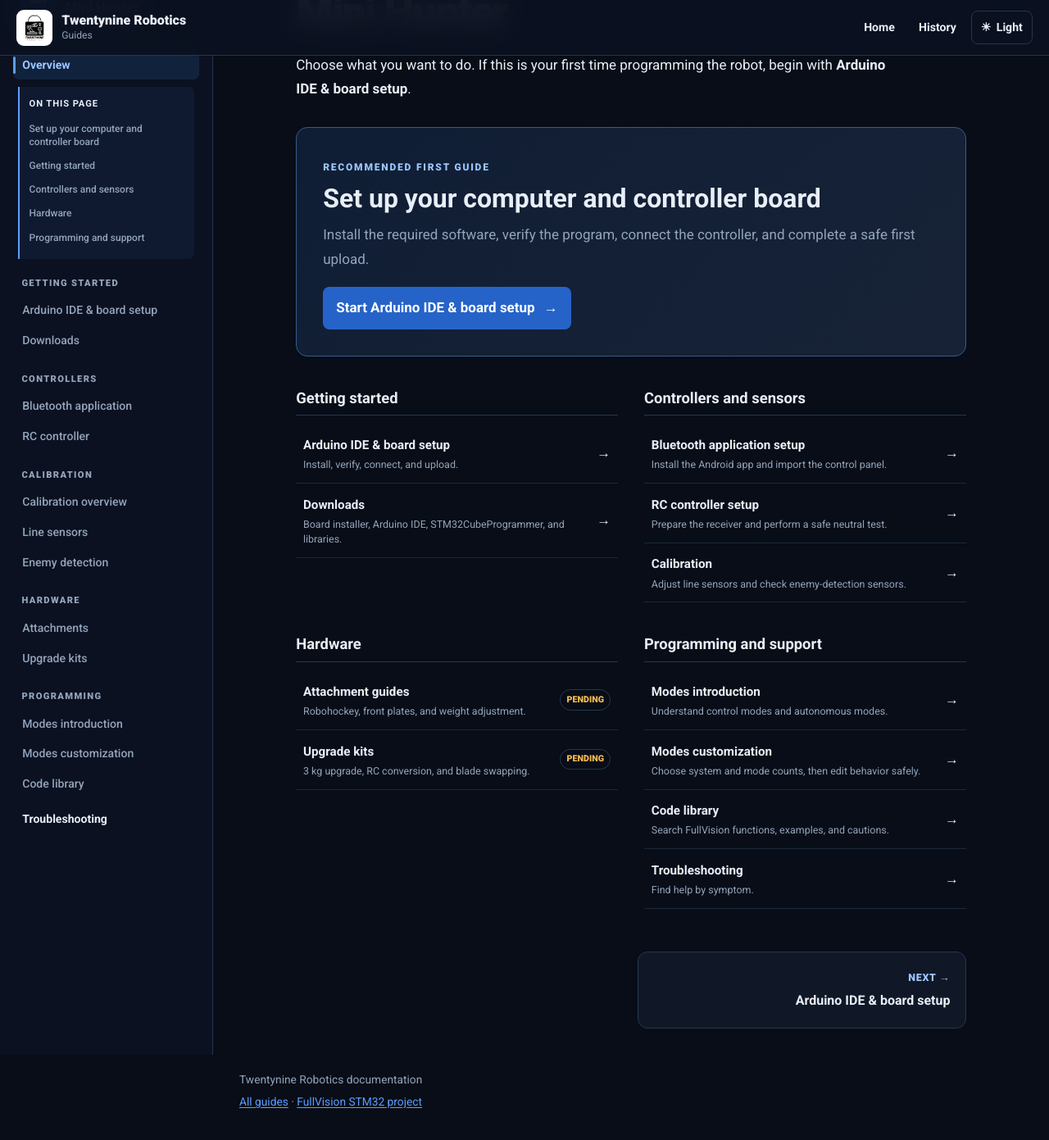
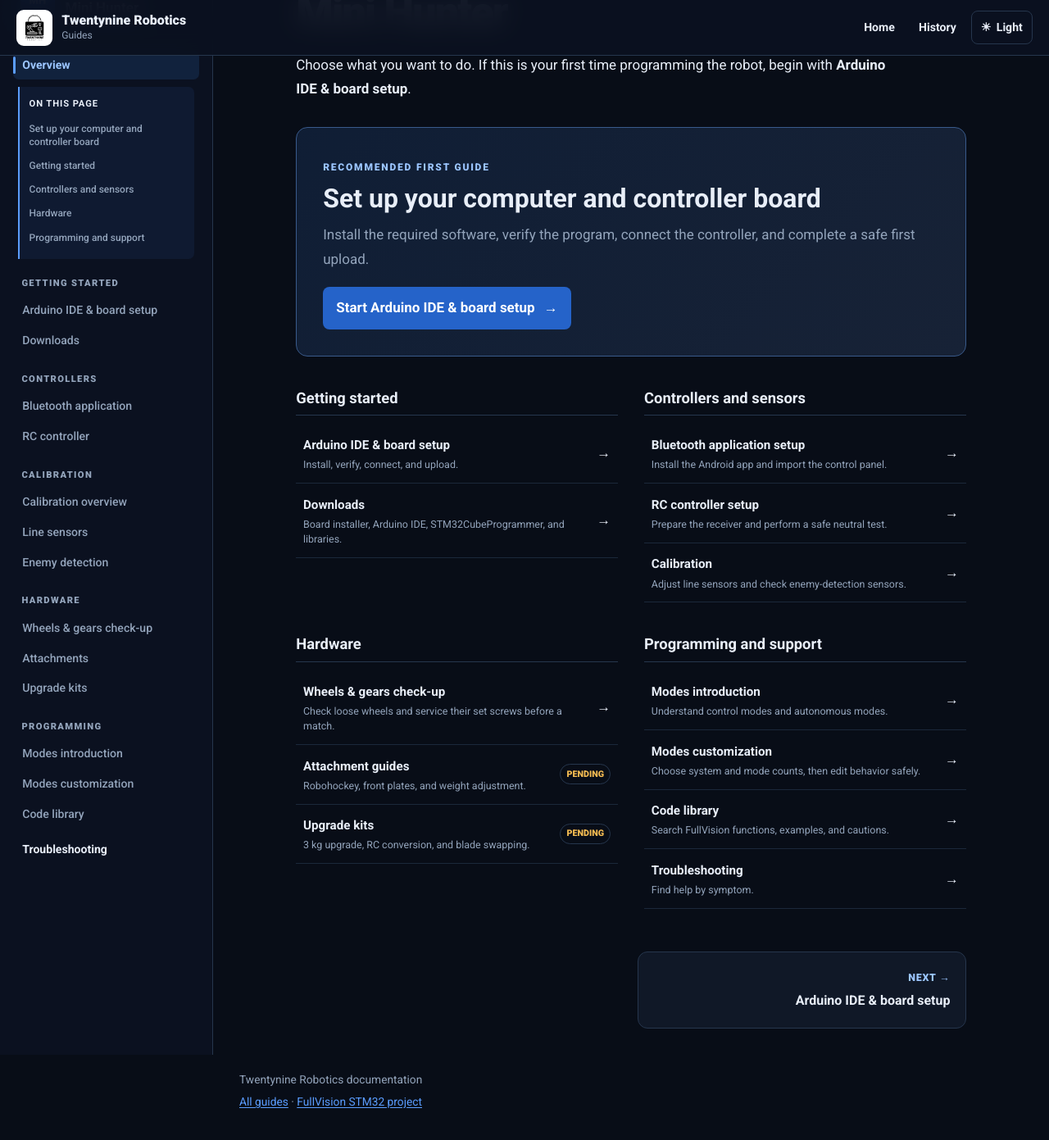
Before and after one commit to aj-morales99/twentynine-robotics-guides, a Jekyll site: the page built from docs/mini-hunter/index.md, in a window 1280 px wide and 1400 px high, scrolled down 172 px. Shown: the top 1391 px of the window at 82% size. Built offline with Jekyll 4.4.1, drawn with Linux system fonts in a browser that asks for light colours.

Commit message:
Add wheel check-up guide and fact callouts

```diff
--- a/docs/_layouts/default.html
+++ b/docs/_layouts/default.html
@@ -15,7 +15,7 @@
     <link rel="preconnect" href="https://fonts.googleapis.com">
     <link rel="preconnect" href="https://fonts.gstatic.com" crossorigin>
     <link href="https://fonts.googleapis.com/css2?family=Roboto:wght@400;500;700;900&display=swap" rel="stylesheet">
-    <link rel="stylesheet" href="{{ '/assets/css/style.css' | relative_url }}">
+    <link rel="stylesheet" href="{{ '/assets/css/style.css' | relative_url }}?v=0.3.1">
   </head>
   <body>
     <a class="skip-link" href="#main-content">Skip to main content</a>
@@ -55,6 +55,7 @@
           <a data-guide-path="/mini-hunter/calibration/line-sensors.html" href="{{ '/mini-hunter/calibration/line-sensors.html' | relative_url }}">Line sensors</a>
           <a data-guide-path="/mini-hunter/calibration/enemy-detection.html" href="{{ '/mini-hunter/calibration/enemy-detection.html' | relative_url }}">Enemy detection</a>
           <p>Hardware</p>
+          <a data-guide-path="/mini-hunter/hardware/wheels-gears-checkup.html" href="{{ '/mini-hunter/hardware/wheels-gears-checkup.html' | relative_url }}">Wheels &amp; gears check-up</a>
           <a data-guide-path="/mini-hunter/attachments/" href="{{ '/mini-hunter/attachments/' | relative_url }}">Attachments</a>
           <a data-guide-path="/mini-hunter/upgrades/" href="{{ '/mini-hunter/upgrades/' | relative_url }}">Upgrade kits</a>
           <p>Programming</p>
@@ -105,6 +106,7 @@
           ["/mini-hunter/calibration/", "Calibration setup"],
           ["/mini-hunter/calibration/line-sensors.html", "Line-sensor calibration"],
           ["/mini-hunter/calibration/enemy-detection.html", "Enemy-detection check"],
+          ["/mini-hunter/hardware/wheels-gears-checkup.html", "Wheels & gears check-up"],
           ["/mini-hunter/attachments/", "Attachment guides"],
           ["/mini-hunter/upgrades/", "Upgrade kits"],
           ["/mini-hunter/modes/introduction.html", "Modes introduction"],
--- a/docs/assets/css/style.css
+++ b/docs/assets/css/style.css
@@ -11,6 +11,9 @@
   --brand-soft: rgba(61, 132, 235, 0.14);
   --accent: #f4bb52;
   --success: #51d49a;
+  --success-soft: rgba(81, 212, 154, 0.12);
+  --danger: #ff6b72;
+  --danger-soft: rgba(255, 107, 114, 0.12);
   --code: #060b13;
   --header: #0b1120;
   --radius: 14px;
@@ -32,6 +35,9 @@
   --brand-soft: rgba(29, 95, 196, 0.09);
   --accent: #a85f00;
   --success: #16794b;
+  --success-soft: rgba(22, 121, 75, 0.1);
+  --danger: #c93743;
+  --danger-soft: rgba(201, 55, 67, 0.09);
   --code: #111827;
   --header: #ffffff;
   --shadow: 0 14px 36px rgba(23, 32, 51, 0.1);
@@ -130,6 +136,13 @@ pre code { background: transparent; color: inherit; padding: 0; border: 0; }
 .status-chip.pending { color: var(--accent); }
 .note { margin: 1.25rem 0; padding: 1rem 1.15rem; background: var(--surface-raised); border-left: 5px solid var(--brand); border-radius: 8px; }
 .warning { border-left-color: var(--accent); }
+.know-fact { margin: 1.35rem 0; padding: 1rem 1.15rem; border: 1px solid var(--line); border-left: 6px solid; border-radius: 9px; }
+.know-fact p { margin: 0.3rem 0 0; }
+.know-fact__label { display: block; font-size: 0.76rem; font-weight: 900; letter-spacing: 0.09em; text-transform: uppercase; }
+.know-fact--danger { background: var(--danger-soft); border-left-color: var(--danger); }
+.know-fact--danger .know-fact__label { color: var(--danger); }
+.know-fact--success { background: var(--success-soft); border-left-color: var(--success); }
+.know-fact--success .know-fact__label { color: var(--success); }
 
 .start-panel { margin: 2rem 0 2.5rem; padding: clamp(1.3rem, 4vw, 2rem); background: linear-gradient(135deg, var(--brand-soft), var(--surface-raised)); border: 1px solid color-mix(in srgb, var(--brand) 35%, var(--line)); border-radius: 14px; }
 .start-panel h2 { margin: 0.35rem 0 0.65rem; padding: 0; border: 0; }
--- a/docs/mini-hunter/index.md
+++ b/docs/mini-hunter/index.md
@@ -30,6 +30,7 @@ Choose what you want to do. If this is your first time programming the robot, be
   </section>
   <section>
     <h2>Hardware</h2>
+    <a class="directory-link" href="hardware/wheels-gears-checkup.html"><span><strong>Wheels &amp; gears check-up</strong><small>Check loose wheels and service their set screws before a match.</small></span><span aria-hidden="true">→</span></a>
     <a class="directory-link" href="attachments/"><span><strong>Attachment guides</strong><small>Robohockey, front plates, and weight adjustment.</small></span><span class="directory-status">Pending</span></a>
     <a class="directory-link" href="upgrades/"><span><strong>Upgrade kits</strong><small>3 kg upgrade, RC conversion, and blade swapping.</small></span><span class="directory-status">Pending</span></a>
   </section>
```
Also changed, not shown: docs/mini-hunter/calibration/line-sensors.md (+8 -2 lines), docs/mini-hunter/hardware/wheels-gears-checkup.md (added, +97 -0 lines), docs/changelog.md, 1 other file.
